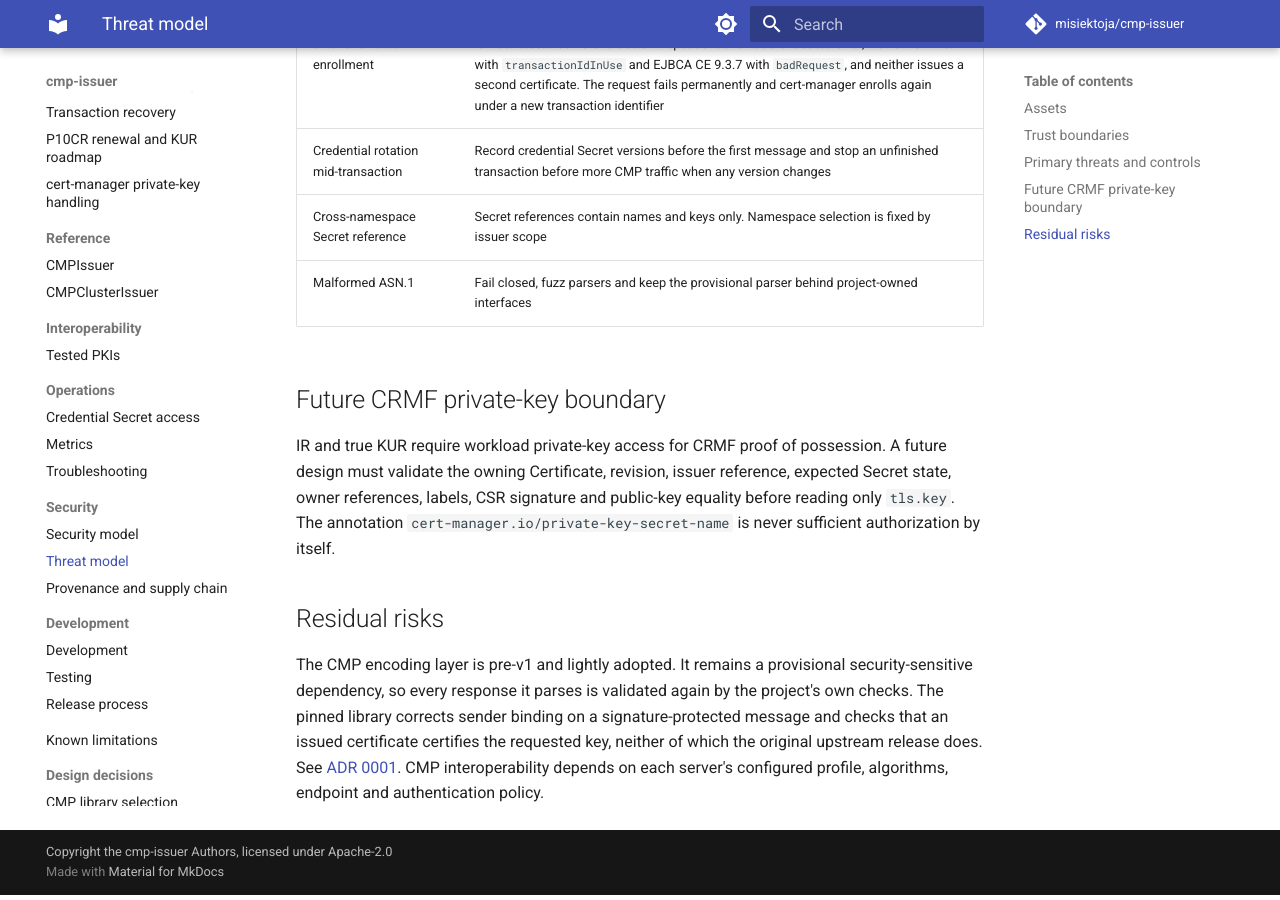
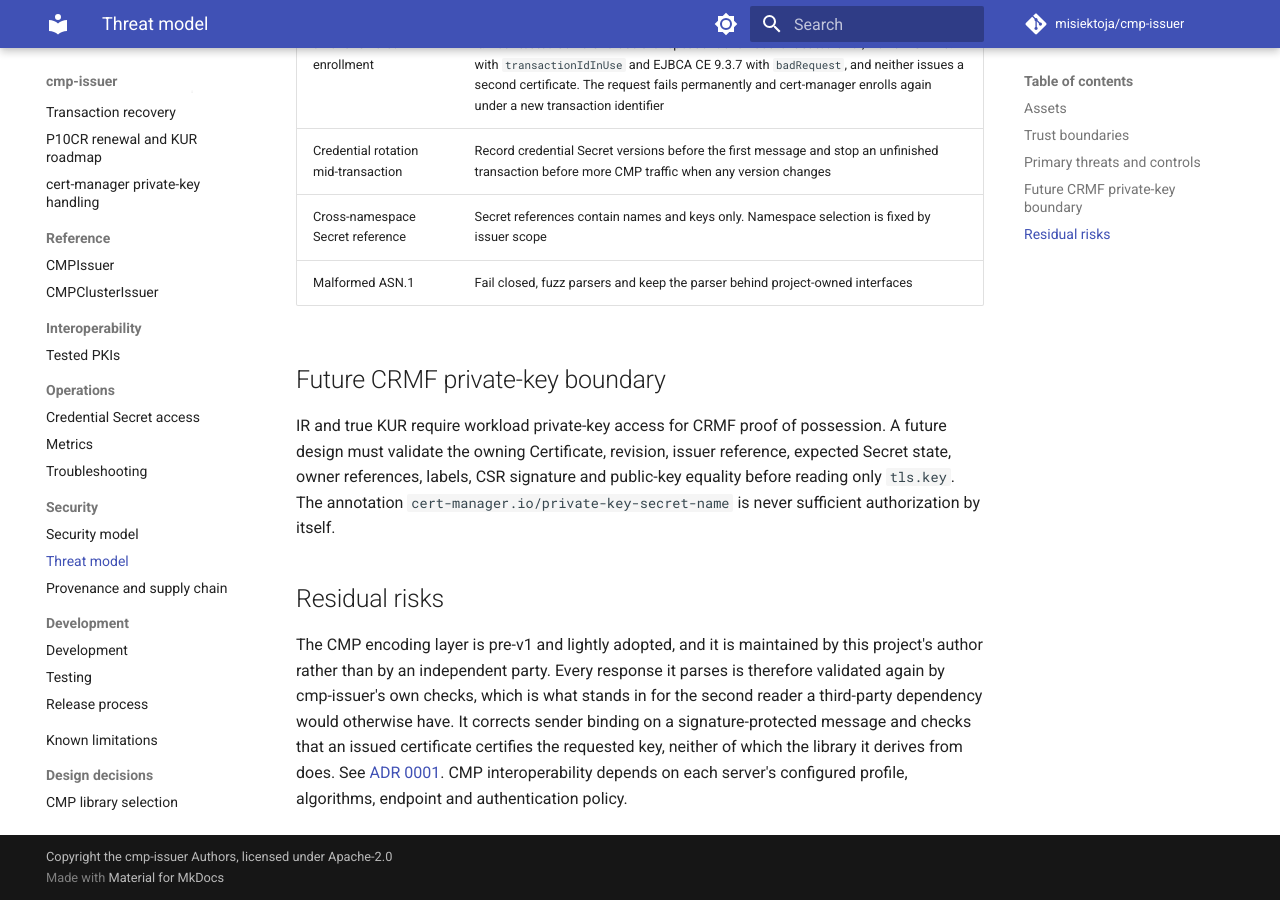
Before and after one commit to misiektoja/cmp-issuer, an MkDocs documentation site: the page built from docs/security/threat-model.md, in a window 1280 px wide and 900 px high, scrolled down 1619 px. Built offline with MkDocs 1.6.1 and Material for MkDocs 9.7.7, drawn with Linux system fonts in a browser that asks for light colours; comment, search, counter and statistics services are not loaded.

Commit message:
docs(security): describe the library risk as shared maintainership

```diff
--- a/docs/security/threat-model.md
+++ b/docs/security/threat-model.md
@@ -30,7 +30,7 @@ cert-manager approval is a network boundary. Unapproved or denied CertificateReq
 | Ambiguous timeout on an unanswered enrollment | Pin the transaction identifier before the message reaches the network and retry under it. Both tested servers refuse the repeat under an authenticated error, Nokia NCM 26.7 with `transactionIdInUse` and EJBCA CE 9.3.7 with `badRequest`, and neither issues a second certificate. The request fails permanently and cert-manager enrolls again under a new transaction identifier |
 | Credential rotation mid-transaction | Record credential Secret versions before the first message and stop an unfinished transaction before more CMP traffic when any version changes |
 | Cross-namespace Secret reference | Secret references contain names and keys only. Namespace selection is fixed by issuer scope |
-| Malformed ASN.1 | Fail closed, fuzz parsers and keep the provisional parser behind project-owned interfaces |
+| Malformed ASN.1 | Fail closed, fuzz parsers and keep the parser behind project-owned interfaces |
 
 ## Future CRMF private-key boundary
 
@@ -38,4 +38,4 @@ IR and true KUR require workload private-key access for CRMF proof of possession
 
 ## Residual risks
 
-The CMP encoding layer is pre-v1 and lightly adopted. It remains a provisional security-sensitive dependency, so every response it parses is validated again by the project's own checks. The pinned library corrects sender binding on a signature-protected message and checks that an issued certificate certifies the requested key, neither of which the original upstream release does. See [ADR 0001](../adr/0001-cmp-library.md). CMP interoperability depends on each server's configured profile, algorithms, endpoint and authentication policy.
+The CMP encoding layer is pre-v1 and lightly adopted, and it is maintained by this project's author rather than by an independent party. Every response it parses is therefore validated again by cmp-issuer's own checks, which is what stands in for the second reader a third-party dependency would otherwise have. It corrects sender binding on a signature-protected message and checks that an issued certificate certifies the requested key, neither of which the library it derives from does. See [ADR 0001](../adr/0001-cmp-library.md). CMP interoperability depends on each server's configured profile, algorithms, endpoint and authentication policy.
```
